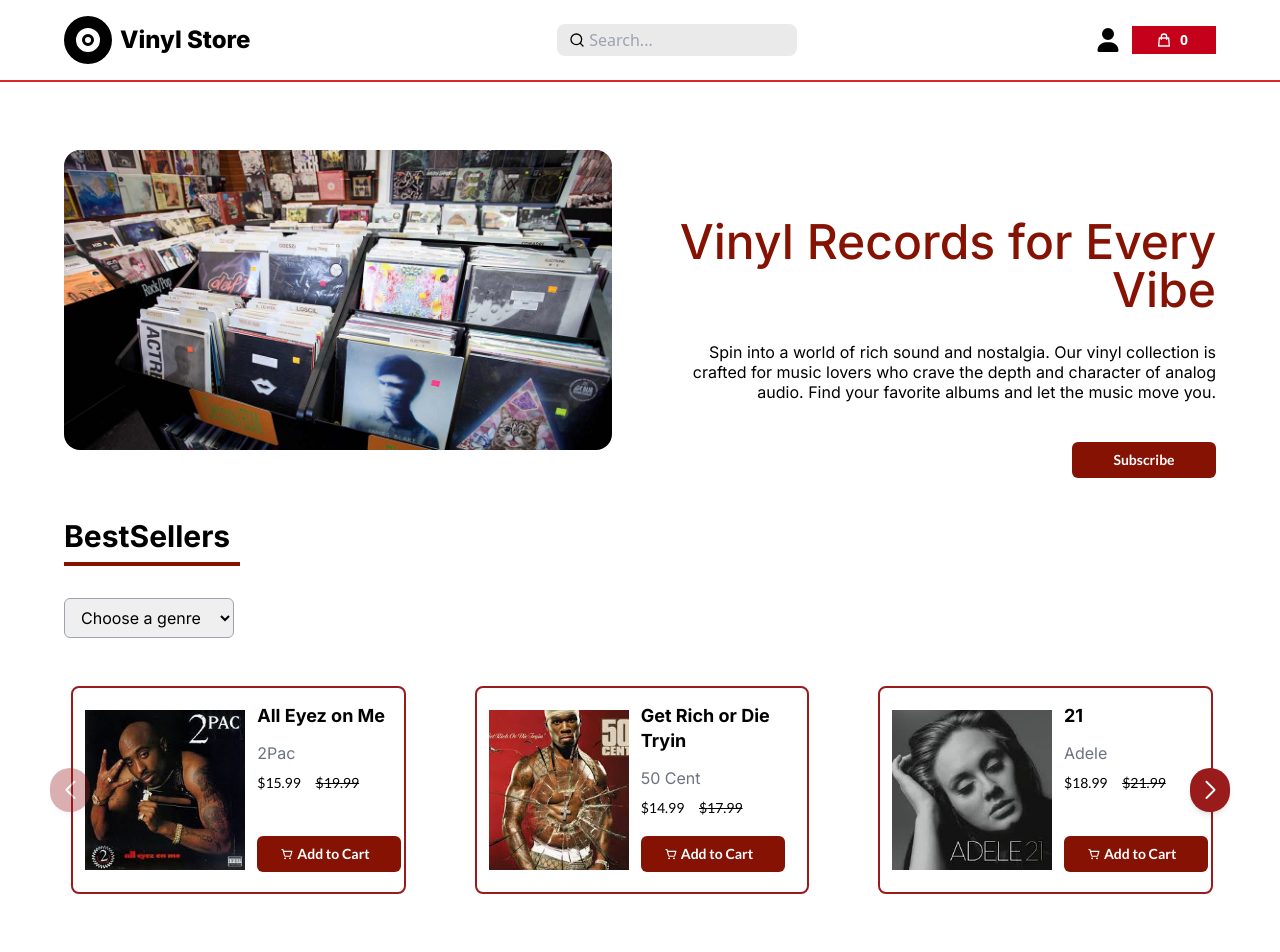
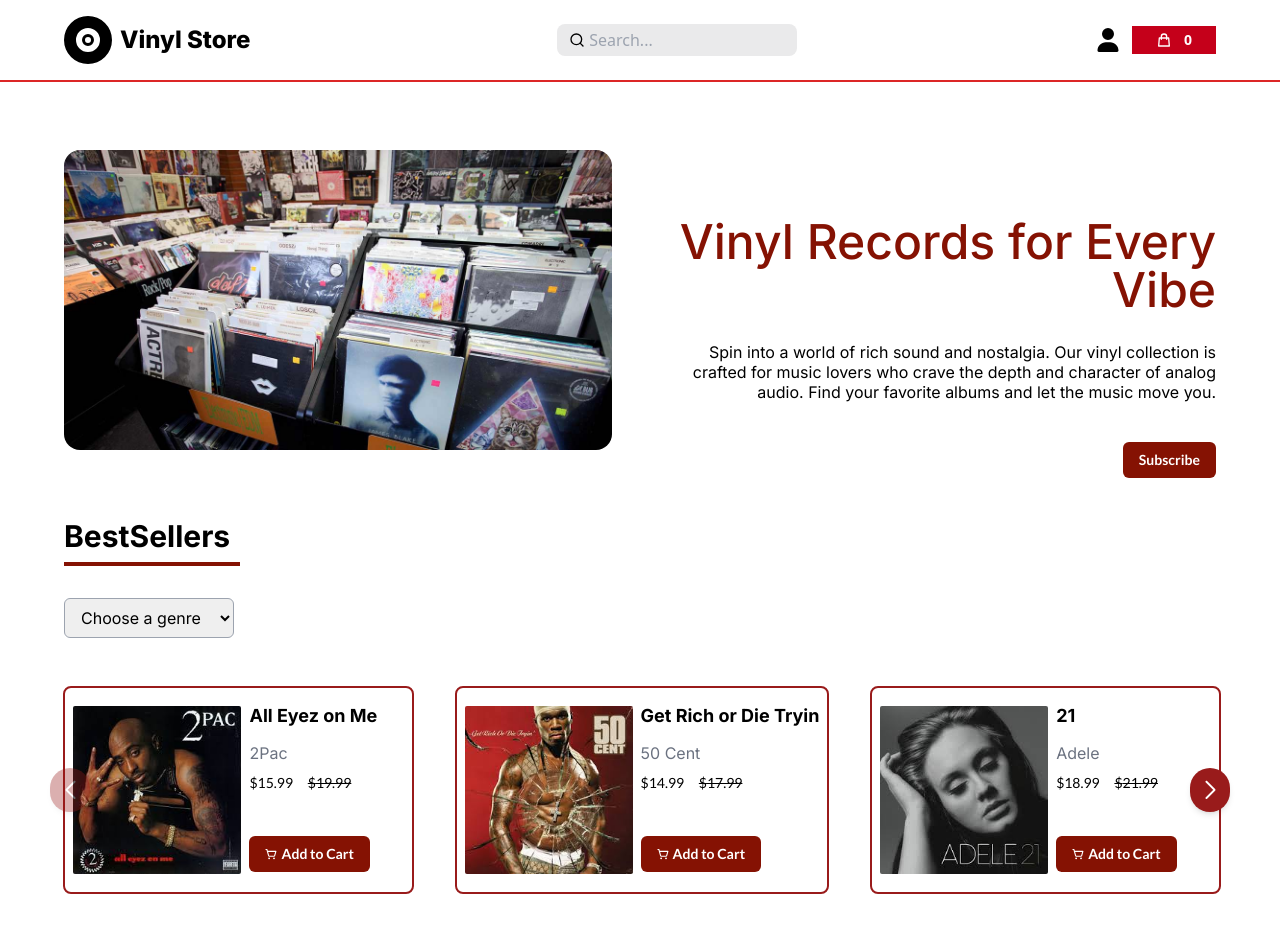
Before and after one commit to KrunoMirkovski/Vinil-Store-App, a React (Vite) app in the folder frontend/: page / in a window 1280 px wide. Shown: the top 952 px of the page. Built offline with nearby package versions, Linux system fonts and the light colour scheme.

Commit message:
Install Redux toolkit and implement functionality on the AddCart button

```diff
--- a/frontend/package.json
+++ b/frontend/package.json
@@ -10,11 +10,14 @@
     "preview": "vite preview"
   },
   "dependencies": {
+    "@reduxjs/toolkit": "^2.5.1",
     "react": "^18.3.1",
     "react-dom": "^18.3.1",
     "react-hook-form": "^7.54.2",
     "react-icons": "^5.4.0",
+    "react-redux": "^9.2.0",
     "react-router-dom": "^7.1.1",
+    "sweetalert2": "^11.15.10",
     "swiper": "^11.2.1"
   },
   "devDependencies": {
--- a/frontend/src/App.css
+++ b/frontend/src/App.css
@@ -34,7 +34,7 @@
 }
 
 .btn-primary {
-  @apply bg-primary px-6 py-2 w-36 rounded-md text-sm font-secondary font-semibold hover:bg-secondary hover:text-white transition-all duration-200 cursor-pointer;
+  @apply bg-primary px-4 py-2 w-auto rounded-md text-sm font-secondary font-semibold hover:bg-secondary hover:text-white transition-all duration-200 cursor-pointer;
 }
 
 .html {
--- a/frontend/src/components/Login.jsx
+++ b/frontend/src/components/Login.jsx
@@ -39,7 +39,7 @@
                     <button className="bg-primary hover:bg-secondary text-white font-bold py-2 px-8 rounded focus:outline-none">Login</button>
                 </div>
             </form>
-            <p className='align-baseline font-normal mt-8 mb-3 text-sm'>Don't have an account yet? Register <Link to="/register" className="text-red-800 hover:text-red-500 underline">here</Link> </p>
+            <p className='align-baseline font-normal mt-8 mb-3 text-sm'>Don&apos;t have an account yet? Register <Link to="/register" className="text-red-800 hover:text-red-500 underline">here</Link> </p>
 
             {/* sign in with google*/}
 
--- a/frontend/src/components/Navbar.jsx
+++ b/frontend/src/components/Navbar.jsx
@@ -5,6 +5,7 @@
 import { HiOutlineShoppingBag } from "react-icons/hi";
 import avatar from "../assets/avatar.png"
 import { useState } from "react";
+import { useSelector } from "react-redux";
 
 const dropdownMenu = [
   {name: "Dashboard", href:"/dashboard"},
@@ -16,8 +17,10 @@
 const Navbar = () => {
 
   const currentUser = false;
-  const [dropDownOpen, setDropDownOpen] = useState(false)
+  const [dropDownOpen, setDropDownOpen] = useState(false);
   {/*console.log(dropDownOpen)*/}
+  const cartItems = useSelector(state => state.cart.cartItems);
+  console.log(cartItems)
 
   return (
    <header className="max-w-screen-2xl mx-auto px-16 py-4 border-b-2 border-red-600">
@@ -70,9 +73,11 @@
         </div>
 
       {/* <FaUser className="size-6"/> */}
-      <Link to='/cart' className="bg-secondary p-1 sm:px-6 px-2 py-1 flex items-center">
+      <Link to='/cart' className="bg-secondary p-1 sm:px-6 px-2 py-1 flex items-center text-white gap-2">
       <HiOutlineShoppingBag color="white" className="size-4"/>
-      <span className="text-white px-1 text-sm font-bold sm:ml-1">0</span>
+      {
+            cartItems.length > 0 ?  <span className="text-sm font-semibold sm:ml-1">{cartItems.length}</span> :  <span className="text-sm font-semibold sm:ml-1">0</span>
+      }
       </Link>
       </div>
     </nav>
--- a/frontend/src/pages/homePage/BestSellers.jsx
+++ b/frontend/src/pages/homePage/BestSellers.jsx
@@ -67,11 +67,11 @@
           },
           768: {
             slidesPerView: 2,
-            spaceBetween: 40,
+            spaceBetween: 20,
           },
           1024: {
             slidesPerView: 2,
-            spaceBetween: 40,
+            spaceBetween: 20,
           },
           1180: {
             slidesPerView: 3,
--- a/frontend/src/pages/vinylsPage/vinylCard.jsx
+++ b/frontend/src/pages/vinylsPage/vinylCard.jsx
@@ -2,32 +2,41 @@
 import GetImgUrl from "../../utils/getImgUrl";
 import { Link } from'react-router-dom'
 import PropTypes from 'prop-types';
+import {useDispatch} from "react-redux"
+import { addToCart } from "../../redux/features/counter/counterSlice";
 
 const VinylCard = ({vinyl}) => {
+
+  const dispatch = useDispatch();
+
+  const handleAddToCart = (product) => {
+    dispatch(addToCart(product))
+  }
+
   return (
     <div className="rounded-lg pl-1 transition-shadow duration-300">
   <div
-    className=" border-2 border-red-800 rounded-lg pl-1 flex flex-col sm:flex-row sm:items-center sm:h-52  sm:justify-center gap-1 w-[86%] mx-auto"
+    className=" min-w-fit border-2 border-red-800 rounded-lg pl-1 flex flex-col sm:flex-row sm:items-center sm:h-52  sm:justify-center gap-1 w-[90%] mx-auto"
   >
-    <div className="sm:w-44 sm:h-44 flex-shrink rounded-md overflow-hidden">
+    <div className="w-auto h-auto sm:w-44 sm:h-44 flex-shrink-0 rounded-md overflow-hidden mx-auto">
     <Link to={`/vinyls/${vinyl.id}`}>
         <img
           src={`${GetImgUrl(vinyl?.coverImage)}`}
           alt=""
-          className="w-full h-full bg-cover p-2 rounded-md cursor-pointer hover:scale-105 transition-all duration-200"
+          className="w-full h-full bg-cover p-2 sm:p-1 rounded-md cursor-pointer hover:scale-105 transition-all duration-200"
         />
       </Link>
     </div>
 
-    <div className=" w-auto h-full py-4 pr-2 flex flex-col flex-auto relative">
+    <div className=" w-auto sm:h-full h-auto py-4 pr-2 flex flex-col flex-auto sm:text-left text-center relative">
       <Link to={`/vinyls/${vinyl.id}`}>
         <h3 className="text-lg font-bold mb-3 hover:text-secondary leading-snug">{vinyl?.title}</h3>
       </Link>
       <p className="text-gray-500 text-base mb-2">{vinyl?.artist}</p>
-      <p className="font-secondary text-sm">
+      <p className="font-secondary text-sm mb-1">
         ${vinyl?.newPrice} <span className="line-through font-normal ml-3">${vinyl?.oldPrice}</span>
       </p>
-      <button className="btn-primary w-auto text-sm sm:text-xs space-x-1 flex items-center text-white rounded-md absolute bottom-5">
+      <button onClick={() => handleAddToCart(vinyl)} className="btn-primary text-sm sm:text-xs space-x-1 flex items-center text-white rounded-md sm:absolute m-auto bottom-5">
         <PiShoppingCartSimpleBold className="text-lg sm:text-xs"/>
         <span className="text-sm">Add to Cart</span>
       </button>
--- /dev/null
+++ b/frontend/src/redux/features/counter/counterSlice.js
@@ -0,0 +1,48 @@
+import { createSlice } from "@reduxjs/toolkit";
+import Swal from "sweetalert2";
+
+// Initial state for the cart
+const initialState = {
+  cartItems: [], // Array to store items added to the cart
+};
+
+// Create a Redux slice for the cart
+const cartSlice = createSlice({
+  name: `cart`,
+  initialState,
+  reducers: {
+    // Reducer function to handle adding items to the cart
+    addToCart: (state, action) => {
+      const existingItem = state.cartItems.find(
+        (item) => item.id === action.payload.id
+      );
+      if (!existingItem) {
+        state.cartItems.push(action.payload);
+        // Show a success notification using SweetAlert2
+        Swal.fire({
+          position: "top-end",
+          icon: "success",
+          title: "Vinyl added to cart",
+          showConfirmButton: false,
+          timer: 1500,
+        });
+      }
+      // If the item is already in the cart, prompt the user for confirmation
+      else
+        Swal.fire({
+          title: "This vinyl is already in the cart",
+          text: "You want another copy?",
+          icon: "warning",
+          showCancelButton: true,
+          confirmButtonColor: "#3085d6",
+          cancelButtonColor: "#d33",
+          confirmButtonText: "Yes, add one more!",
+        });
+    },
+  },
+});
+
+// Export the action creator for adding items to the cart
+export const { addToCart } = cartSlice.actions;
+// Export the reducer to be used in the store configuration
+export default cartSlice.reducer;
--- /dev/null
+++ b/frontend/src/redux/store.js
@@ -0,0 +1,8 @@
+import { configureStore } from "@reduxjs/toolkit";
+import cartReducer from "../redux/features/counter/counterSlice";
+
+export const store = configureStore({
+  reducer: {
+    cart: cartReducer,
+  },
+});
```
Also changed, not shown: frontend/src/main.jsx (+8 -4 lines), 1 other file (tests, documents, lock files or other folders).
